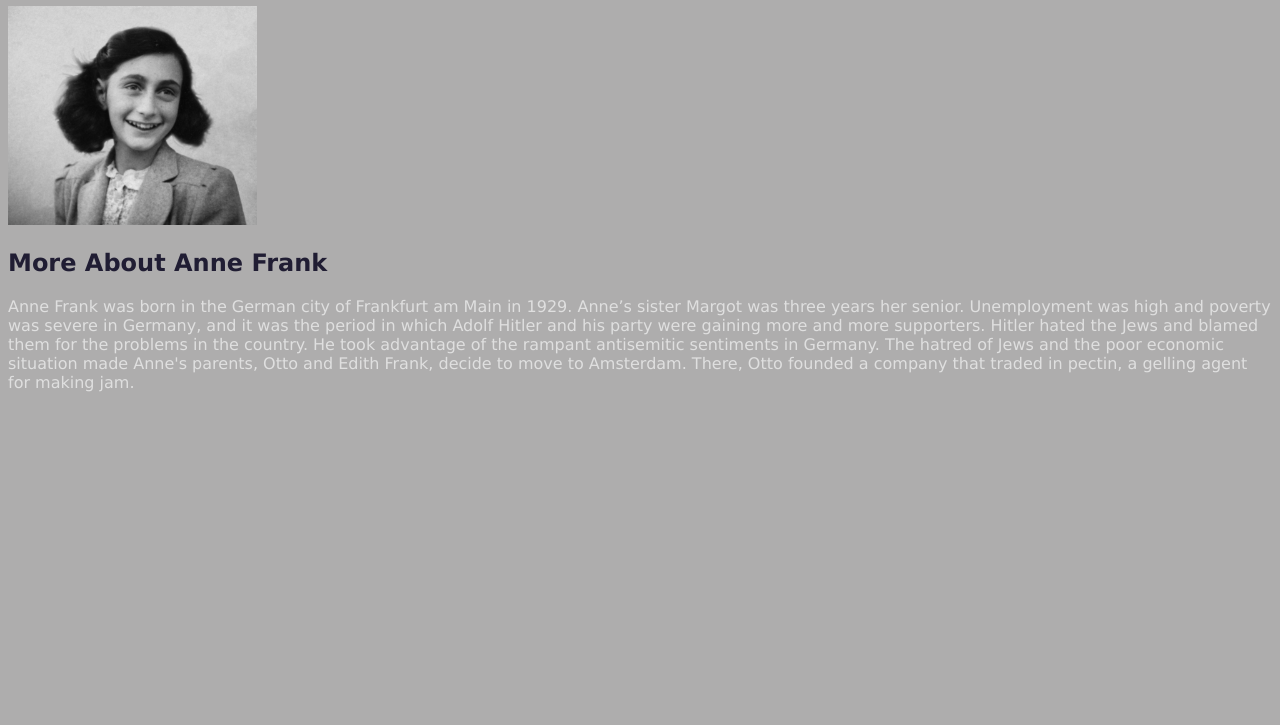
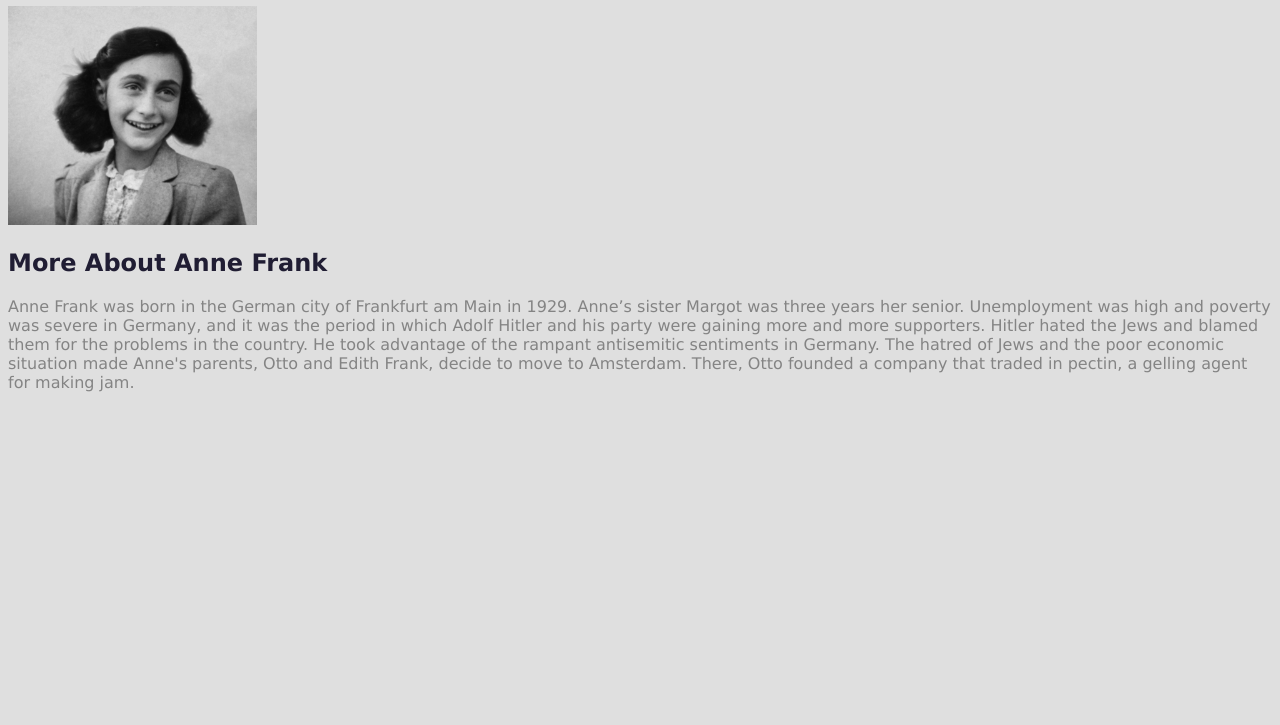
Before and after one commit to Maren-W2020/Maren-W2020.github.io, a plain HTML site: page index.html in a window 1280 px wide. Shown: the part 75-800 px from the top of the page. Drawn offline with Linux system fonts and the light colour scheme.

Commit message:
added index file

```diff
--- a/index.html
+++ b/index.html
@@ -1,13 +1,10 @@
 <!DOCTYPE html>
 <html>
 <head>
-<style>
-	body {background: #aeadad}
-	h1 {font-family: verdana}
-	h2 {font-family: verdana;color: #201d33}
-	p {font-family: verdana;color: #dfdfdf}
+<link rel="stylesheet" type="text/css" href="mystyle.css">
+
+
 	<title>Anne Frank</title>
-</style>
 </head>
 <body>
 <h1>Anne Frank</h1>
--- /dev/null
+++ b/mystyle.css
@@ -0,0 +1,5 @@
+
+body {background-color: #dfdfdf;;}
+	h1 {font-family: verdana;}
+	h2 {font-family: verdana;color: #201d33;}
+	p {font-family: verdana;color: #848484;}
```
